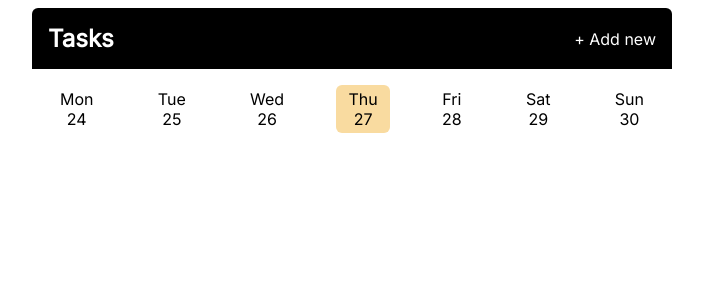
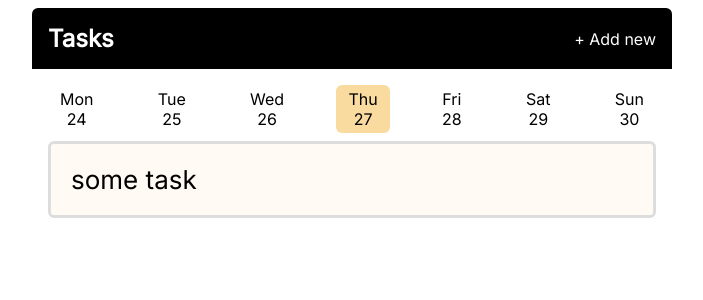
Before and after one commit to max-ribeiro/TaskManagement, a Flask app: page / in a window 1280 px wide. Shown: the top 300 px of the page, without its empty margins (288-991 px from the left). Run offline with Flask 2, Linux system fonts and the light colour scheme.

Commit message:
feat: added action for task completion

```diff
--- a/app.py
+++ b/app.py
@@ -1,8 +1,10 @@
 from datetime import timedelta, date
-from flask import Flask, render_template, request
+from collections import defaultdict
+from flask import Flask, render_template, request, url_for, redirect
 
 app = Flask(__name__)
-tasks = []
+tasks = ["some task"]
+completions = defaultdict(list)
 
 # creates a global datesRange variable that can be accessed in all aplication templates
 @app.context_processor
@@ -21,7 +23,13 @@ def index():
         selectedDate = date.fromisoformat(dateString)
     else:
         selectedDate = date.today()
-    return render_template("index.html", tasks=tasks, title="Task Manager - Home", selectedDate=selectedDate)
+    return render_template(
+        "index.html",
+        tasks=tasks,
+        title="Task Manager - Home",
+        selectedDate=selectedDate,
+        completions=completions[selectedDate]
+    )
 
 @app.route("/add", methods=["GET", "POST"])
 def add_task():
@@ -29,3 +37,12 @@ def add_task():
         tasks.append(request.form.get("task"))
 
     return render_template("addtask.html", title="Task Manager - Add Task", selectedDate=date.today())
+
+@app.post("/complete")
+def complete():
+    dateString = request.form.get("date")
+    task = request.form.get("taskName")
+    someDate = date.fromisoformat(dateString)
+    completions[someDate].append(task)
+
+    return redirect(url_for("index", date=dateString))
--- a/static/css/main.css
+++ b/static/css/main.css
@@ -47,6 +47,7 @@ body {
 }
 
 .form_input {
+    margin-top: 8px;
     padding: 1rem;
     font-family: inherit;
     font-size: inherit;
@@ -56,7 +57,7 @@ body {
     margin-bottom: 1rem;
 }
 
-.form_button {
+.add-task .form_button{
     font-size: inherit;
     background-color: #26C281;
     cursor: pointer;
@@ -67,7 +68,7 @@ body {
     transition: 0.3s ease-in-out;
 }
 
-.form_button:hover {
+.add-task .form_button:hover {
     filter: saturate(1.5);
     transform: scale(1.05);
 }
@@ -135,3 +136,43 @@ body {
         display: block;
     }
 }
+.task {
+    display: flex;
+    flex-direction: row;
+    align-items: center;
+    justify-content: space-between;
+    font-size: 26px;
+    padding: 20px;
+    background-color: #fffbf4;
+    border: 3px solid #ddd;
+    border-radius: 6px;
+    margin-top: 8px;
+}
+.task:not(.completed) {
+    padding: 0;
+    transition: 3s ease-in-out;
+}
+.task:not(.completed):hover {
+    filter: saturate(1.5);
+}
+.task_icon {
+    width: 1em;
+    height: 1em;
+}
+.task_name {
+    margin: 0;
+}
+.task_form {
+    width: 100%;
+}
+.task_button {
+    display: block;
+    width: 100%;
+    padding: 20px;
+    font-size: inherit;
+    font-family: inherit;
+    text-align: left;
+    background-color: unset;
+    cursor: pointer;
+    border: none;
+}
--- a/templates/addtask.html
+++ b/templates/addtask.html
@@ -2,7 +2,7 @@
 
 {% block main_content %}
     {% include 'datetimecomponent.html' %}
-    <form class="form" method="POST">
+    <form class="form add-task" method="POST">
         <textarea class="form_input" name="task" id="task" rows="3" placeholder="Add new task">
 
         </textarea>
--- a/templates/index.html
+++ b/templates/index.html
@@ -4,11 +4,27 @@
     {% include 'datetimecomponent.html'%}
     <section>
         {% for task in tasks %}
-            <div class="task">
-                <p class="task__name">
+        {% set completed = task in completions %}
+        {% if completed %}
+            <div class="task completed">
+                <p class="task_name">
                     {{task}}
                 </p>
+                <svg class="task_icon" xmlns="http://www.w3.org/2000/svg" viewBox="0 0 20 20" fill="currentColor">
+                    <path fill-rule="evenodd" d="M10 18a8 8 0 100-16 8 8 0 000 16zm3.707-9.293a1 1 0 00-1.414-1.414L9 10.586 7.707 9.293a1 1 0 00-1.414 1.414l2 2a1 1 0 001.414 0l4-4z" clip-rule="evenodd" />
+                </svg>
             </div>
+        {% else %}
+            <div class="task">
+                <form method="POST" class="task_form" action="{{ url_for('complete') }}">
+                    <input type="hidden" name="taskName" value="{{task}}"/>
+                    <input type="hidden" name="date" value="{{ selectedDate}}">
+                    <button type="submit" class="task_button">
+                        {{ task }}
+                    </button>
+                </form>
+            </div>
+        {% endif %}
         {% endfor %}
 </section>
 {% endblock %}
```
